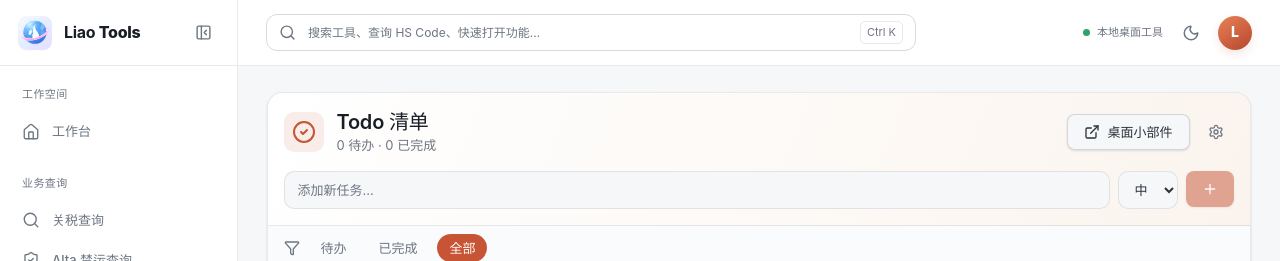
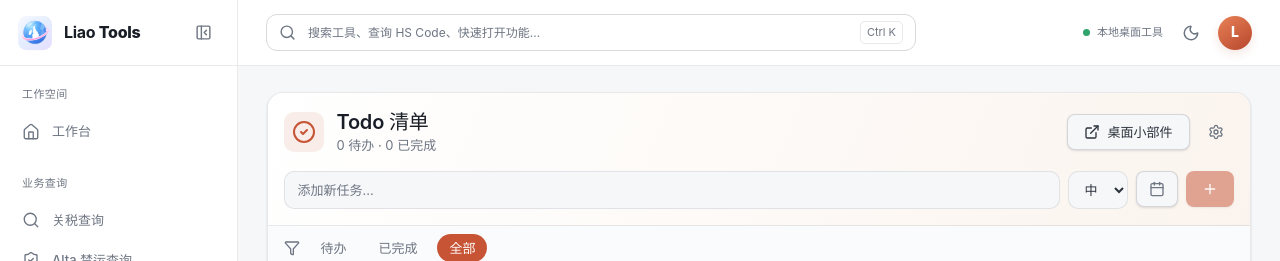
Before and after one commit to liao-works/liao-tools, a React (Vite) app: page /todo in a window 1280 px wide. Shown: the top 261 px of the page. Built offline with nearby package versions, Linux system fonts and the light colour scheme; the HTML template or start-up script is replaced by a standard one.

Commit message:
feat(todo): Todo 页新增/行内设置到期日，过期徽章高亮

```diff
--- a/src/features/todo/TodoPage.tsx
+++ b/src/features/todo/TodoPage.tsx
@@ -1,6 +1,8 @@
 import { useEffect, useMemo, useRef, useState } from 'react';
 import {
   AlertCircle,
+  Calendar,
+  CalendarClock,
   CheckCircle2,
   Circle,
   ExternalLink,
@@ -11,8 +13,10 @@ import {
   Trash2,
   X,
 } from 'lucide-react';
+import { format, startOfDay } from 'date-fns';
 import { useTodoStore } from './store/todoStore';
 import { SettingsModal } from './components/SettingsModal';
+import { DueDatePopover } from './components/DueDatePopover';
 import { Button } from '@/components/ui/button';
 import { ScrollArea } from '@/components/ui/scroll-area';
 import type { TodoPriority } from './types';
@@ -39,6 +43,7 @@ export function TodoPage() {
   const [newTaskTitle, setNewTaskTitle] = useState('');
   const [addingTask, setAddingTask] = useState(false);
   const [newTaskPriority, setNewTaskPriority] = useState<TodoPriority>('medium');
+  const [newTaskDueDate, setNewTaskDueDate] = useState<number | undefined>(undefined);
   const [showSettings, setShowSettings] = useState(false);
   const [activeTaskId, setActiveTaskId] = useState<string | null>(null);
   const inputRef = useRef<HTMLInputElement | null>(null);
@@ -76,9 +81,10 @@ export function TodoPage() {
     if (!newTaskTitle.trim() || isLoading || addingTask) return;
     setAddingTask(true);
     try {
-      await addTask(newTaskTitle.trim(), newTaskPriority);
+      await addTask(newTaskTitle.trim(), newTaskPriority, newTaskDueDate);
       setNewTaskTitle('');
       setNewTaskPriority('medium');
+      setNewTaskDueDate(undefined);
     } catch {
       // The store exposes the real save error. Keep the typed title for retry.
     } finally {
@@ -243,6 +249,22 @@ export function TodoPage() {
             <option value="medium">中</option>
             <option value="high">高</option>
           </select>
+          <DueDatePopover value={newTaskDueDate} onChange={setNewTaskDueDate}>
+            <Button
+              type="button"
+              variant="outline"
+              className={
+                'gap-1.5 px-3 text-muted-foreground' +
+                (newTaskDueDate !== undefined ? ' border-primary/60 text-primary' : '')
+              }
+              title="设置到期日（可选）"
+            >
+              <Calendar className="h-4 w-4" />
+              {newTaskDueDate !== undefined && (
+                <span className="text-xs">{format(newTaskDueDate, 'M/d')}</span>
+              )}
+            </Button>
+          </DueDatePopover>
           <Button onClick={() => void handleAddTask()} disabled={!newTaskTitle.trim() || isLoading || addingTask} aria-label="添加任务">
             <Plus className="h-4 w-4" />
           </Button>
@@ -357,6 +379,7 @@ interface TaskItemProps {
     status: 'pending' | 'completed';
     priority: TodoPriority;
     createdAt: number;
+    dueDate?: number;
   };
   isActive: boolean;
   setTaskRef: (element: HTMLDivElement | null) => void;
@@ -369,6 +392,10 @@ function TaskItem({ task, isActive, setTaskRef, onActivate }: TaskItemProps) {
   const [editTitle, setEditTitle] = useState(task.title);
   const editInputRef = useRef<HTMLInputElement | null>(null);
   const skipBlurSaveRef = useRef(false);
+  const overdue =
+    task.status === 'pending' &&
+    task.dueDate !== undefined &&
+    task.dueDate < startOfDay(new Date()).getTime();
 
   useEffect(() => {
     if (!isEditing) return;
@@ -495,11 +522,34 @@ function TaskItem({ task, isActive, setTaskRef, onActivate }: TaskItemProps) {
           >
             {PRIORITY_LABELS[task.priority]}
           </span>
+          {task.dueDate !== undefined && (
+            <span
+              className={`rounded px-1.5 py-0.5 text-xs ${
+                overdue ? 'bg-destructive/15 text-destructive' : 'bg-primary/10 text-primary'
+              }`}
+            >
+              {format(task.dueDate, 'M/d')}{overdue ? ' 已过期' : ' 到期'}
+            </span>
+          )}
         </div>
       </div>
 
       {!isEditing && (
         <>
+          <DueDatePopover
+            value={task.dueDate}
+            onChange={(value) => void updateTask(task.id, { dueDate: value }).catch(() => undefined)}
+            align="end"
+          >
+            <button
+              className={`rounded p-1 transition-all hover:bg-muted hover:text-foreground md:opacity-40 md:group-hover:opacity-100 md:focus-visible:opacity-100 ${
+                task.dueDate !== undefined ? 'text-primary' : 'text-muted-foreground'
+              }`}
+              title="设置到期日"
+            >
+              <CalendarClock className="h-4 w-4" />
+            </button>
+          </DueDatePopover>
           <button
             onClick={startEditing}
             className="rounded p-1 text-muted-foreground opacity-100 transition-all hover:bg-muted hover:text-foreground md:opacity-40 md:group-hover:opacity-100 md:focus-visible:opacity-100"
```
